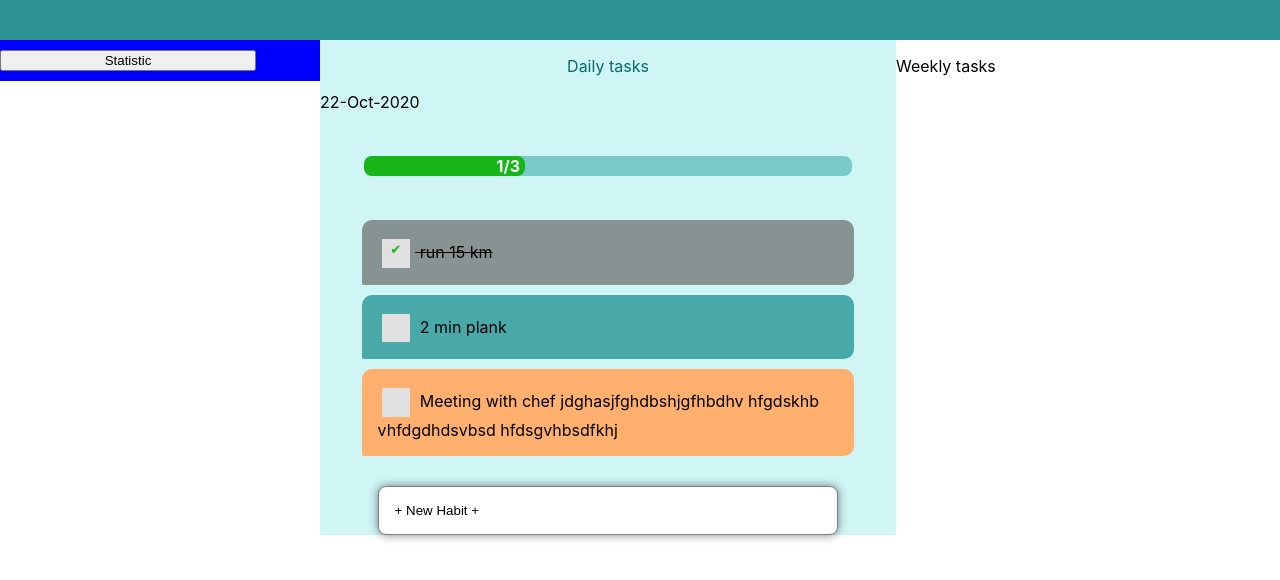
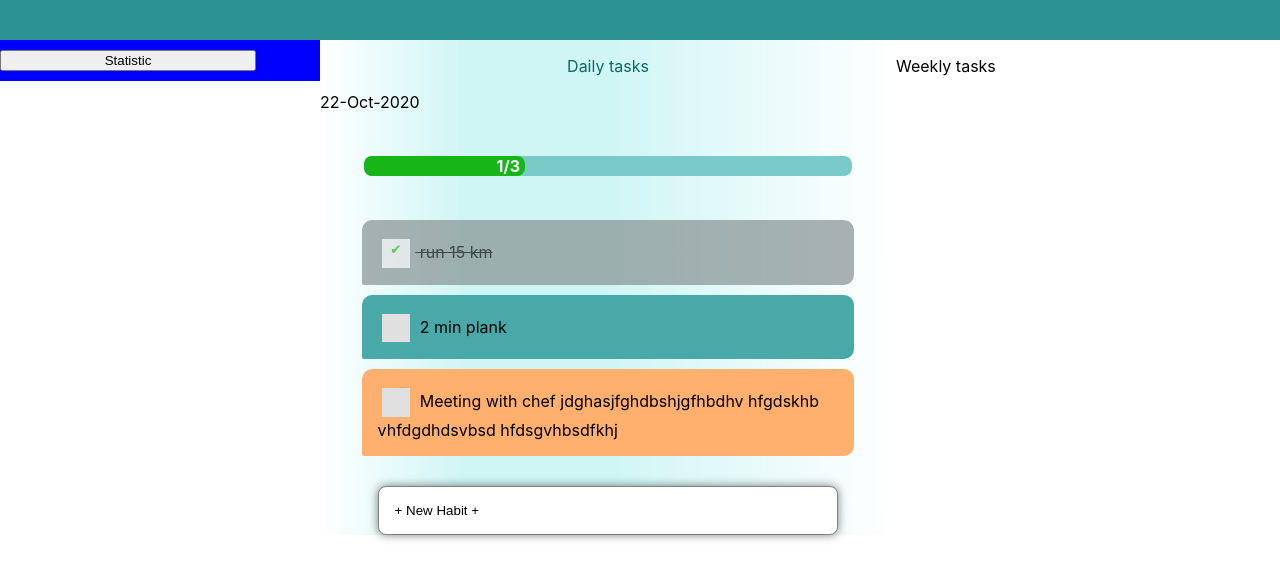
Before and after one commit to vasenina/ReactProjects, a React (Create React App) app in the folder tasks_list/: page / in a window 1280 px wide. Shown: the top 580 px of the page. Built offline with nearby package versions, Linux system fonts and the light colour scheme.

Commit message:
gradient colors

```diff
--- a/tasks_list/src/components/Daily/Task/Task.js
+++ b/tasks_list/src/components/Daily/Task/Task.js
@@ -7,20 +7,16 @@ const task = (props)=>{
 
     let classNames = classes.Task ;
     let style = {};
-    //let border =props.color;
     let back =  props.color;
     (props.done) ?
       (classNames += ' ' + classes.Task_done ):
       (style = {background: back});
-      //(style = {'border-color': border});
-      //border-color:
-      //(style = {background: props.color});
-
 
         return(
 
             <div  className ={classNames} style = {style} onClick = {props.editing}>
-                    <input type = "checkbox" checked = {props.done} onClick = {props.check}/>
+                    <input type = "checkbox" className = {classes.check} checked = {props.done} onClick = {props.check}/>
+
                     <label > {props.todo} </label>
             </div>
 
--- a/tasks_list/src/components/Daily/Task/Task.module.css
+++ b/tasks_list/src/components/Daily/Task/Task.module.css
@@ -9,11 +9,13 @@
    }
 
 .Task:hover {
-    box-shadow: 0 0 10px rgba(0,0,0,0.8);
+   /* box-shadow: 0 0 10px rgba(0,0,0,0.8);*/
+   opacity: 0.8;
 }
 
 .Task_done{
     background:#879292;
+    opacity: 0.7;
     text-decoration: line-through;
 }
 
@@ -21,23 +23,20 @@
 input[type=checkbox], label{
     vertical-align: middle;
     z-index: 10;
+    border-radius: 50%;
 
 }
-
 
 input[type=checkbox]{
 
     cursor: pointer;
     width: 2em;
     height: 2em;
-
+    /*border-radius: 50%;*/
     margin-right: 7px;
     z-index: 10;
 
 }
-
-
-
 
 input[type='checkbox']:before {
 
@@ -48,6 +47,7 @@ input[type='checkbox']:before {
     background: rgb(224,224,224);
     border: 1px solid rgb(224,224,224);
     z-index: 10;
+    /*border-radius: 50%;*/
     }
 
 input[type='checkbox']:checked:before {
@@ -56,12 +56,13 @@ input[type='checkbox']:checked:before {
     color:#18B518;
     text-align: center;
     border: 1px solid rgb(224,224,224);
+    /*border-radius: 50%;*/
     z-index: 10;
-
 }
 
 
 input[type='checkbox']:hover:before {
 
        border: 1px solid #18B518;
+       /*border-radius: 50%;*/
     }
--- a/tasks_list/src/containers/TaskOverview.module.css
+++ b/tasks_list/src/containers/TaskOverview.module.css
@@ -1,6 +1,6 @@
 .Daily{
     width: 60%;
-    background-color:#D0F5F5;
+    background: linear-gradient(to right, #FFFFFF 0% , #D0F5F5 ,#D0F5F5 50%, #FFFFFF 100%);
     float: left;
 }
 
```
